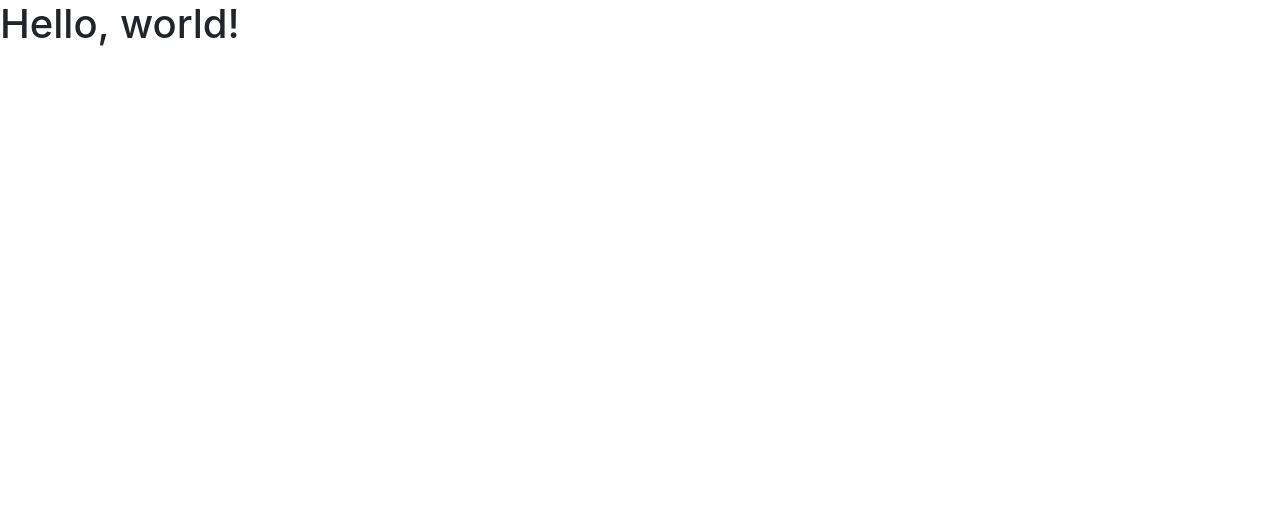
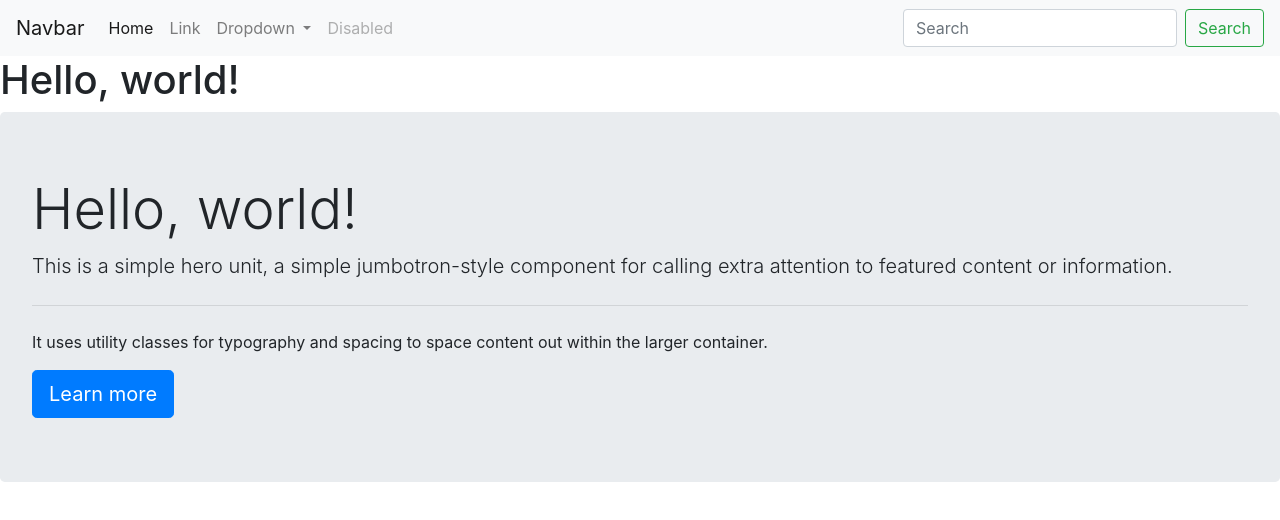
Before and after one commit to wagnerjrcampos/site-bootstrap, a plain HTML site: page index.html in a window 1280 px wide. Drawn offline with nearby package versions, Linux system fonts and the light colour scheme.

Commit message:
Header concluído

```diff
--- a/index.html
+++ b/index.html
@@ -11,7 +11,56 @@
     <title>Hello, world!</title>
   </head>
   <body>
-    <h1>Hello, world!</h1>
+    <!-- menu -->
+	<nav class="navbar navbar-expand-lg navbar-light bg-light">
+  <a class="navbar-brand" href="#">Navbar</a>
+  <button class="navbar-toggler" type="button" data-toggle="collapse" data-target="#navbarSupportedContent" aria-controls="navbarSupportedContent" aria-expanded="false" aria-label="Toggle navigation">
+    <span class="navbar-toggler-icon"></span>
+  </button>
+
+  <div class="collapse navbar-collapse" id="navbarSupportedContent">
+    <ul class="navbar-nav mr-auto">
+      <li class="nav-item active">
+        <a class="nav-link" href="#">Home <span class="sr-only">(current)</span></a>
+      </li>
+      <li class="nav-item">
+        <a class="nav-link" href="#">Link</a>
+      </li>
+      <li class="nav-item dropdown">
+        <a class="nav-link dropdown-toggle" href="#" id="navbarDropdown" role="button" data-toggle="dropdown" aria-haspopup="true" aria-expanded="false">
+          Dropdown
+        </a>
+        <div class="dropdown-menu" aria-labelledby="navbarDropdown">
+          <a class="dropdown-item" href="#">Action</a>
+          <a class="dropdown-item" href="#">Another action</a>
+          <div class="dropdown-divider"></div>
+          <a class="dropdown-item" href="#">Something else here</a>
+        </div>
+      </li>
+      <li class="nav-item">
+        <a class="nav-link disabled" href="#">Disabled</a>
+      </li>
+    </ul>
+    <form class="form-inline my-2 my-lg-0">
+      <input class="form-control mr-sm-2" type="search" placeholder="Search" aria-label="Search">
+      <button class="btn btn-outline-success my-2 my-sm-0" type="submit">Search</button>
+    </form>
+  </div>
+</nav>
+	<!-- /menu -->
+		<h1>Hello, world!</h1>
+
+		<!-- jumbotron -->
+
+		<div class="jumbotron">
+  <h1 class="display-4">Hello, world!</h1>
+  <p class="lead">This is a simple hero unit, a simple jumbotron-style component for calling extra attention to featured content or information.</p>
+  <hr class="my-4">
+  <p>It uses utility classes for typography and spacing to space content out within the larger container.</p>
+  <a class="btn btn-primary btn-lg" href="#" role="button">Learn more</a>
+</div>
+
+		<!-- /jumbotron -->
 
     <!-- Optional JavaScript -->
     <!-- jQuery first, then Popper.js, then Bootstrap JS -->
```
